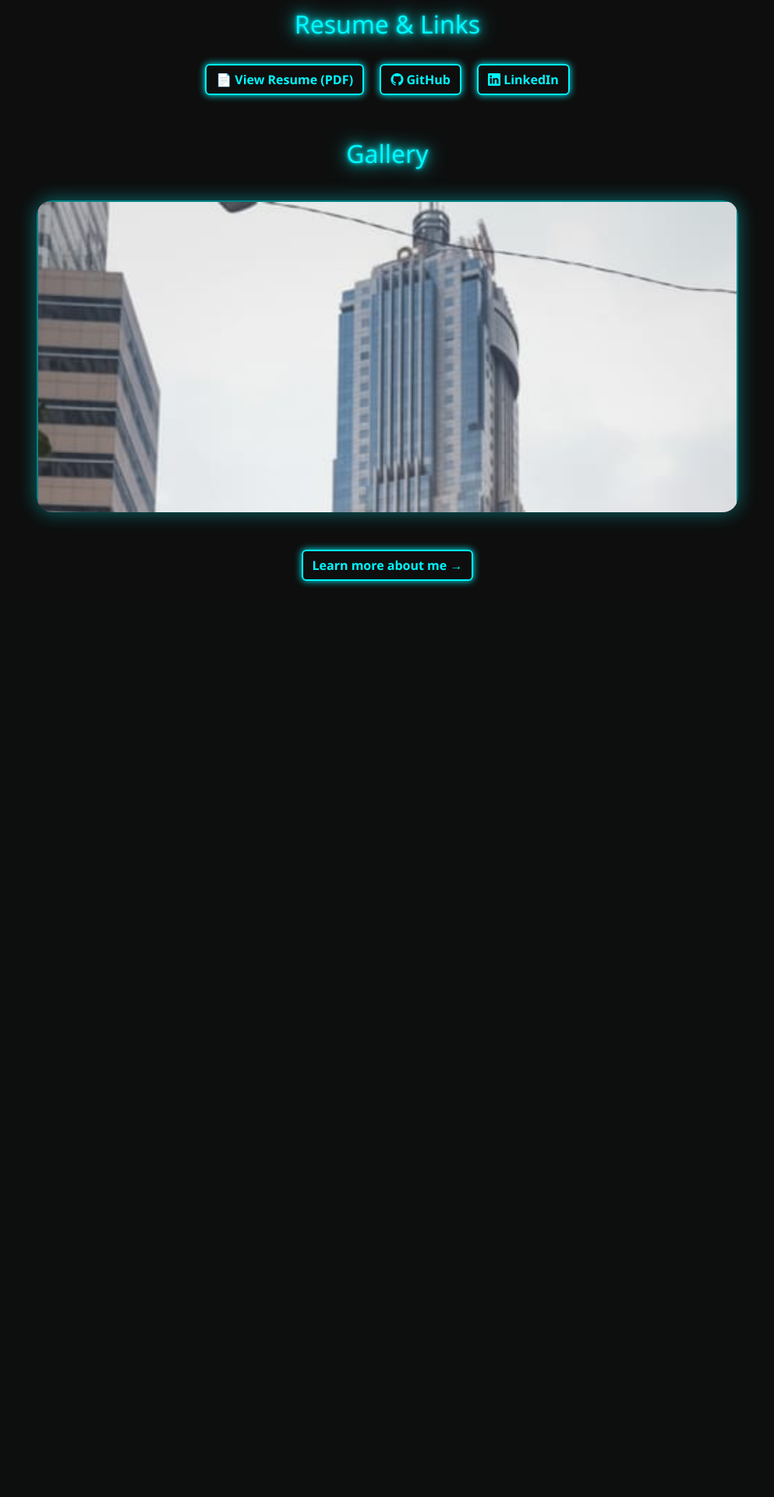
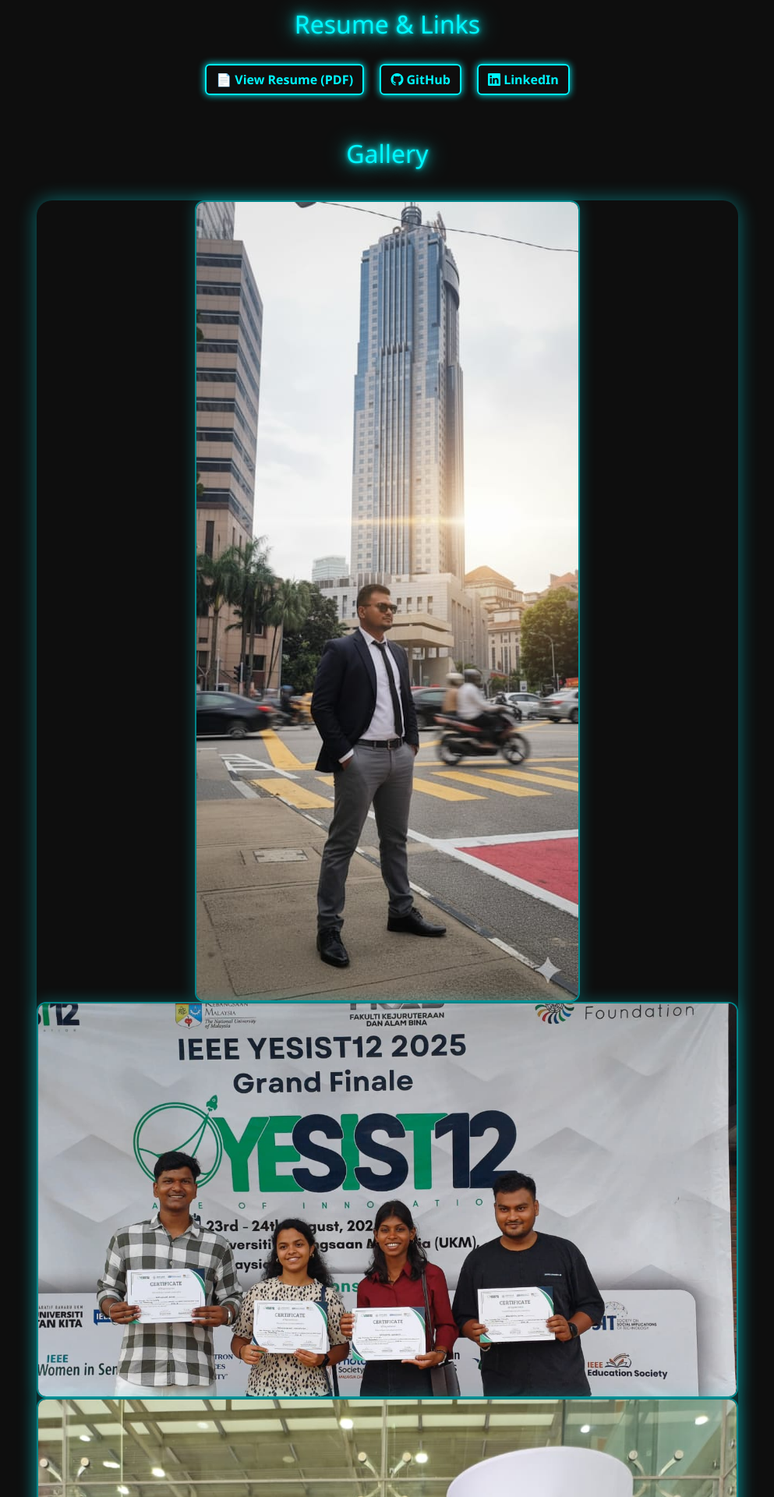
Before and after one commit to DEBABRATA1331/debabratamain-portfolio, a Flask app: page / in a window 1280 px wide. Shown: the part 906-2826 px from the top of the page at 78% size, without its empty margins (143-1136 px from the left). Before the commit the page ends 1658 px from the top, so only its background shows below. Run offline with Flask 3, Linux system fonts and the light colour scheme; some libraries are stand-ins or nearby versions.

Commit message:
Fixed merge conflict markers in index.html

```diff
--- a/static/css/style.css
+++ b/static/css/style.css
@@ -230,10 +230,10 @@ html {
 .swiper {
   width: 90%;
   max-width: 900px;
-  height: 400px;
+  height: auto;
   border-radius: 20px;
   box-shadow: 0 0 25px #00f7ff66;
-  overflow: hidden;
+  overflow: visible; /* allow images to scale naturally */
   margin: 40px auto;
 }
 
@@ -241,25 +241,27 @@ html {
   display: flex;
   justify-content: center;
   align-items: center;
+  width: auto !important; /* auto-size slides */
 }
 
-/* Neon Frame */
 .frame {
   position: relative;
-  width: 100%;
-  height: 100%;
   border: 2px solid #00f7ff88;
   border-radius: 12px;
   overflow: hidden;
   box-shadow: 0 0 20px #00f7ff44;
   background: #000;
   transition: transform 0.4s ease, box-shadow 0.4s ease;
+  display: flex;
+  justify-content: center;
+  align-items: center;
 }
 
 .frame img {
-  width: 100%;
+  width: auto;
   height: 100%;
-  object-fit: cover;
+  max-width: 100%;
+  object-fit: contain; /* maintain aspect ratio */
   transition: transform 0.4s ease, filter 0.4s ease;
 }
 
@@ -273,7 +275,6 @@ html {
   transform: scale(1.03);
 }
 
-/* Caption overlay */
 .frame::after {
   content: attr(data-caption);
   position: absolute;
@@ -294,11 +295,11 @@ html {
   transform: translateY(0);
 }
 
-/* Swiper Controls */
 .swiper-button-next,
 .swiper-button-prev {
   color: #00f7ff;
   text-shadow: 0 0 10px #00f7ff88;
+  top: 40%; /* vertical alignment */
 }
 
 .swiper-pagination-bullet {
@@ -308,16 +309,6 @@ html {
 
 .swiper-pagination-bullet-active {
   opacity: 1;
-}
-
-/* Responsive */
-@media (max-width: 768px) {
-  .swiper {
-    height: 250px;
-  }
-  .frame {
-    border-radius: 10px;
-  }
 }
 
 /* =============================
@@ -366,4 +357,19 @@ html {
         height: 42px;
         font-size: 1.2rem;
     }
+
+    .swiper {
+        height: 250px;
+    }
+
+    .frame {
+        width: 90%;
+        height: 100%;
+        border-radius: 10px;
+    }
+
+    .frame img {
+        height: 100%;
+        width: auto;
+    }
 }
--- a/templates/index.html
+++ b/templates/index.html
@@ -105,6 +105,7 @@
 <script src="https://cdn.jsdelivr.net/npm/swiper@11/swiper-bundle.min.js"></script>
 <script>
   AOS.init();
+
   const swiper = new Swiper(".mySwiper", {
     direction: "horizontal",
     loop: true,
@@ -132,69 +133,13 @@
       nextEl: ".swiper-button-next",
       prevEl: ".swiper-button-prev",
     },
+    breakpoints: {
+      0: { slidesPerView: 1.2 },
+      576: { slidesPerView: 1.5 },
+      768: { slidesPerView: 2.2 },
+      992: { slidesPerView: 3 },
+      1200: { slidesPerView: 3.5 }
+    }
   });
 </script>
-
-<style>
-/* Frame & Caption */
-.frame {
-  position: relative;
-  width: 350px;
-  height: 250px;
-  border: 2px solid #00f7ff88;
-  border-radius: 12px;
-  overflow: hidden;
-  box-shadow: 0 0 20px #00f7ff44;
-  background: #000;
-  display: flex;
-  align-items: center;
-  justify-content: center;
-  transition: transform 0.4s ease, box-shadow 0.4s ease;
-}
-
-.frame img {
-  width: 100%;
-  height: 100%;
-  object-fit: cover;
-  transition: transform 0.4s ease, filter 0.4s ease;
-}
-
-.frame:hover img {
-  transform: scale(1.08);
-  filter: brightness(110%);
-}
-
-.frame:hover {
-  box-shadow: 0 0 30px #00f7ffaa, 0 0 50px #00f7ff66;
-  transform: scale(1.03);
-}
-
-.frame::after {
-  content: attr(data-caption);
-  position: absolute;
-  bottom: 0;
-  width: 100%;
-  padding: 10px;
-  background: rgba(0, 247, 255, 0.08);
-  color: #00f7ff;
-  font-size: 1rem;
-  text-align: center;
-  opacity: 0;
-  transform: translateY(100%);
-  transition: all 0.4s ease;
-}
-
-.frame:hover::after {
-  opacity: 1;
-  transform: translateY(0);
-}
-
-/* Responsive */
-@media (max-width: 768px) {
-  .frame {
-    width: 90%;
-    height: 200px;
-  }
-}
-</style>
 {% endblock %}
```
